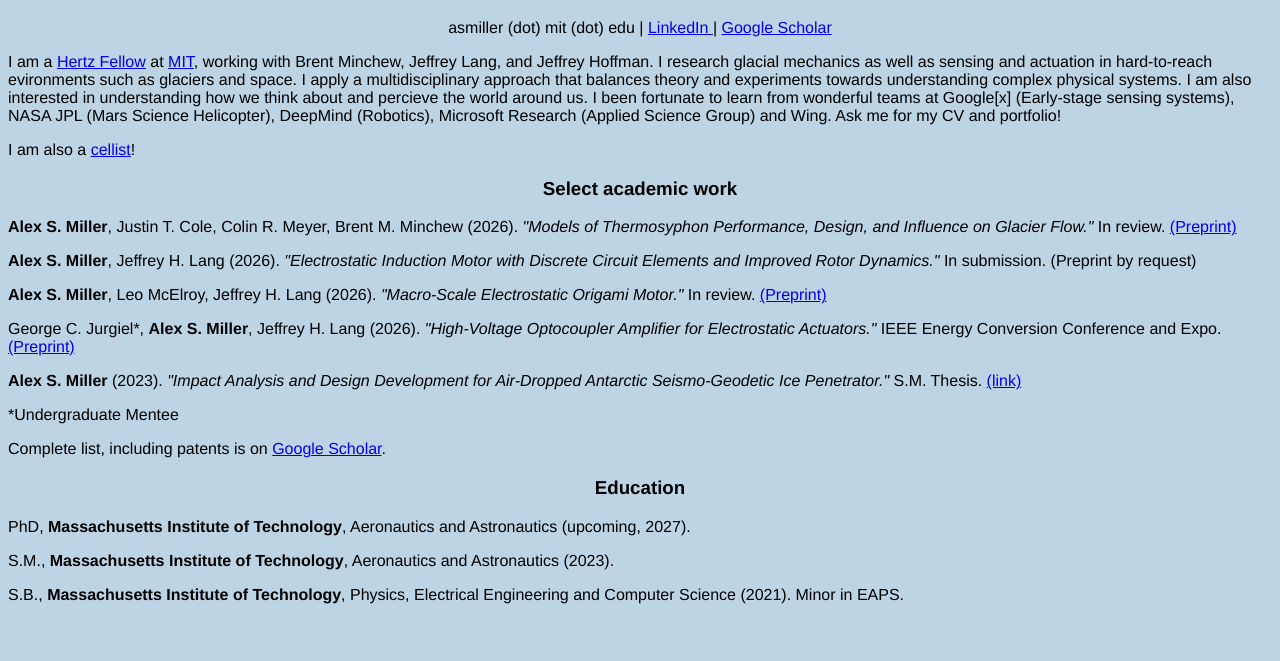
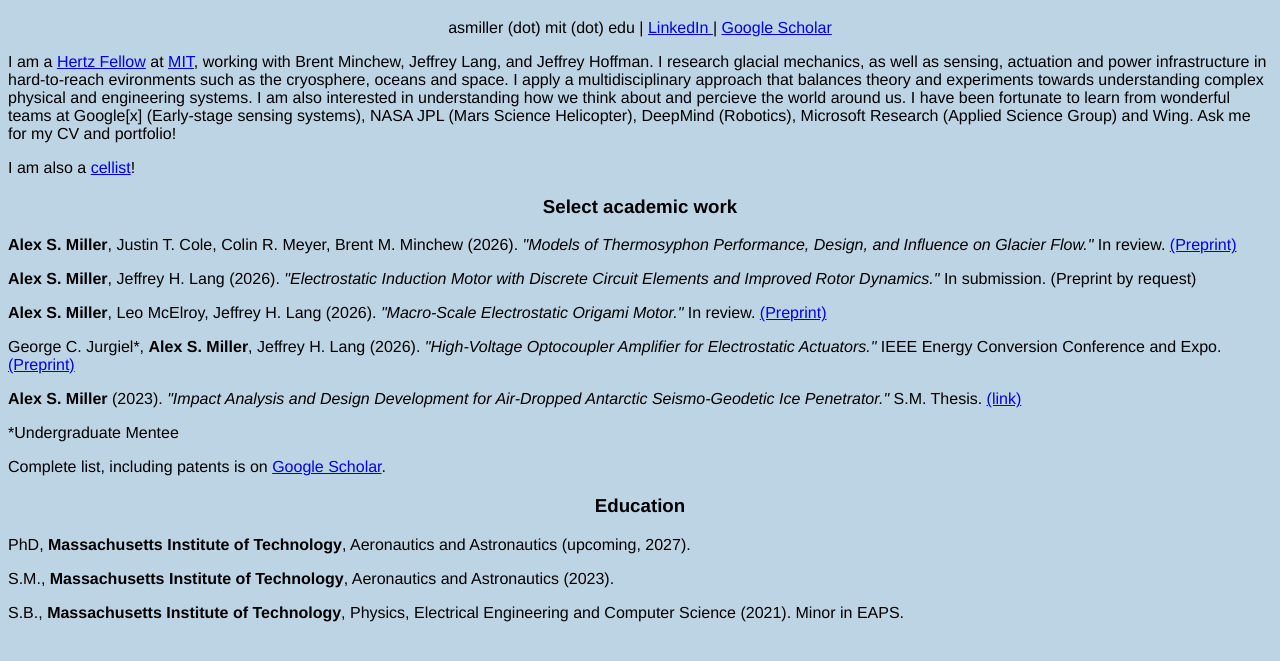
Before and after one commit to alexmi11/alexmi11.github.com, a plain HTML site: page index.html in a window 1280 px wide. Shown: the part 61-722 px from the top of the page. Drawn offline with Linux system fonts and the light colour scheme.

Commit message:
edited statement

```diff
--- a/index.html
+++ b/index.html
@@ -22,9 +22,9 @@ body {background-color: #bdd4e5;}
 <p style="text-align: center;"> asmiller (dot) mit (dot) edu | <a href="https://www.linkedin.com/in/alexmillermaker/"> LinkedIn </a> | <a href=https://scholar.google.com/citations?user=W_-4hbUAAAAJ&hl=en>Google Scholar</a> </p>
 
 <p style="text-align: left;"> I am a <a href=https://www.hertzfoundation.org/people/alex-miller/>Hertz Fellow</a> at <a href=https://mit.edu >MIT</a>, working with Brent Minchew, Jeffrey Lang, and Jeffrey Hoffman. I research
-    glacial mechanics as well as sensing and actuation in hard-to-reach evironments such as glaciers and space.
-    I apply a multidisciplinary approach that balances theory and experiments towards understanding complex physical systems. I am also interested in understanding how we think about and percieve the world around us.
-    I been fortunate to learn from wonderful teams at Google[x] (Early-stage sensing systems), NASA JPL (Mars Science Helicopter),
+    glacial mechanics, as well as sensing, actuation and power infrastructure in hard-to-reach evironments such as the cryosphere, oceans and space.
+    I apply a multidisciplinary approach that balances theory and experiments towards understanding complex physical and engineering systems. I am also interested in understanding how we think about and percieve the world around us.
+    I have been fortunate to learn from wonderful teams at Google[x] (Early-stage sensing systems), NASA JPL (Mars Science Helicopter),
     DeepMind (Robotics), Microsoft Research (Applied Science Group) and Wing.  Ask me for my CV and portfolio!</p>
 
 <p style="text-align: left;">I am also a <a href="cello.html">cellist</a>!</p>
```
